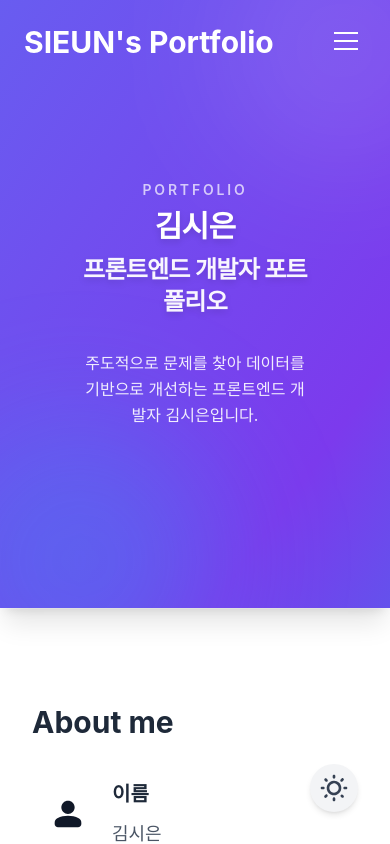
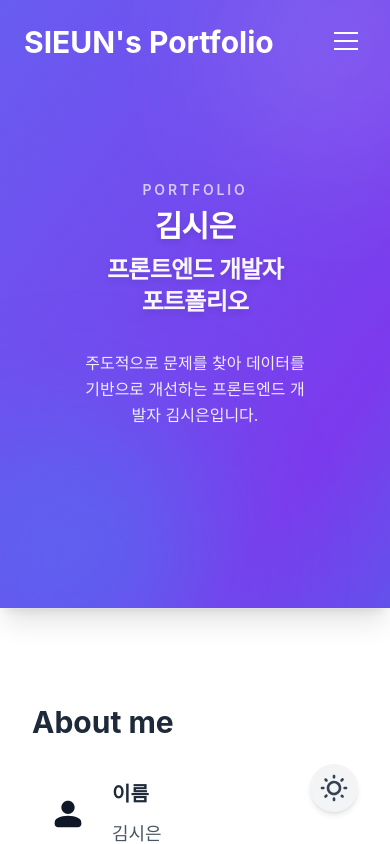
Before and after one commit to tldms0507/tldms0507.github.io, a React (Vite) app: page / in a window 390 px wide. Shown: the top 844 px of the page. Built offline with nearby package versions, Linux system fonts and the light colour scheme.

Commit message:
DESIGN : 타이틀 단어 줄띄움 수정

```diff
--- a/src/App.jsx
+++ b/src/App.jsx
@@ -173,7 +173,7 @@ function App() {
               </p>
               <h2 className="hero-title-enter text-3xl font-bold leading-tight tracking-tight drop-shadow-md md:text-4xl lg:text-5xl">
                 김시은
-                <span className="mt-2 block text-2xl font-semibold text-white/95 md:mt-3 md:text-3xl lg:text-4xl">
+                <span className="mt-2 block text-2xl font-semibold text-white/95 md:mt-3 md:text-3xl lg:text-4xl break-keep">
                   프론트엔드 개발자 포트폴리오
                 </span>
               </h2>
```
